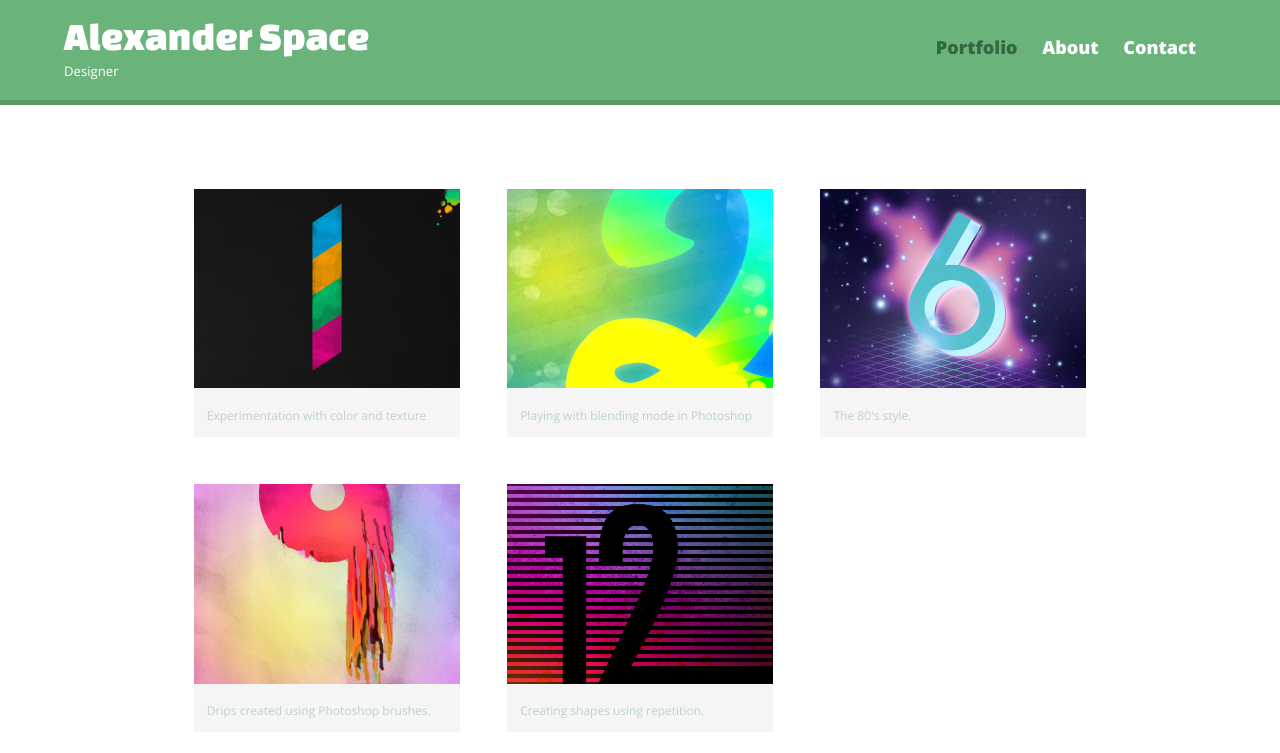
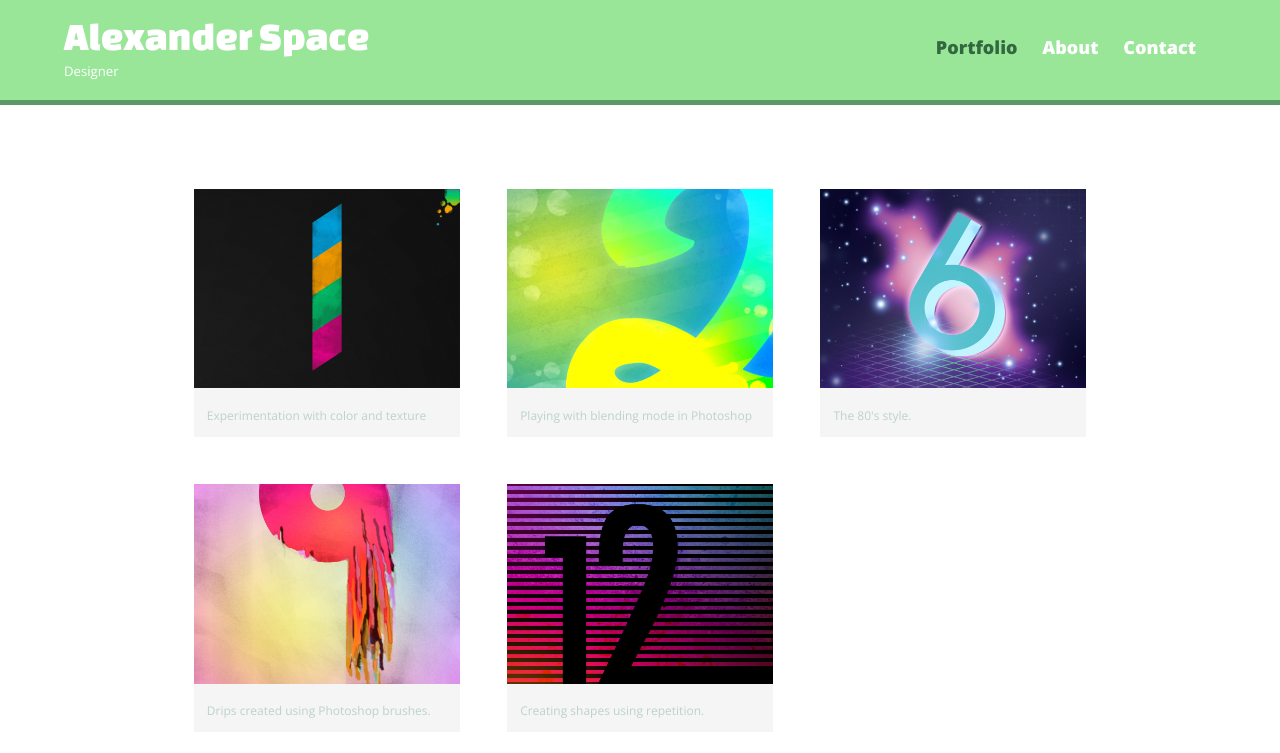
Before and after one commit to alexanderspace100/my-teamtreehouse-study, a plain HTML site: page front_end_web_dev/portfolio/index.html in a window 1280 px wide. Shown: the top 753 px of the page. Drawn offline with nearby package versions, Linux system fonts and the light colour scheme.

Commit message:
playing with colors

```diff
--- a/front_end_web_dev/portfolio/css/main.css
+++ b/front_end_web_dev/portfolio/css/main.css
@@ -173,8 +173,8 @@ body {
 
 /* green header */
 header {
-  background: #6ab47b;
-  border-color: #599a68;
+  background: #99e699;
+  border-color: #cc33ff;
 }
 
 h1, h2 {
```
